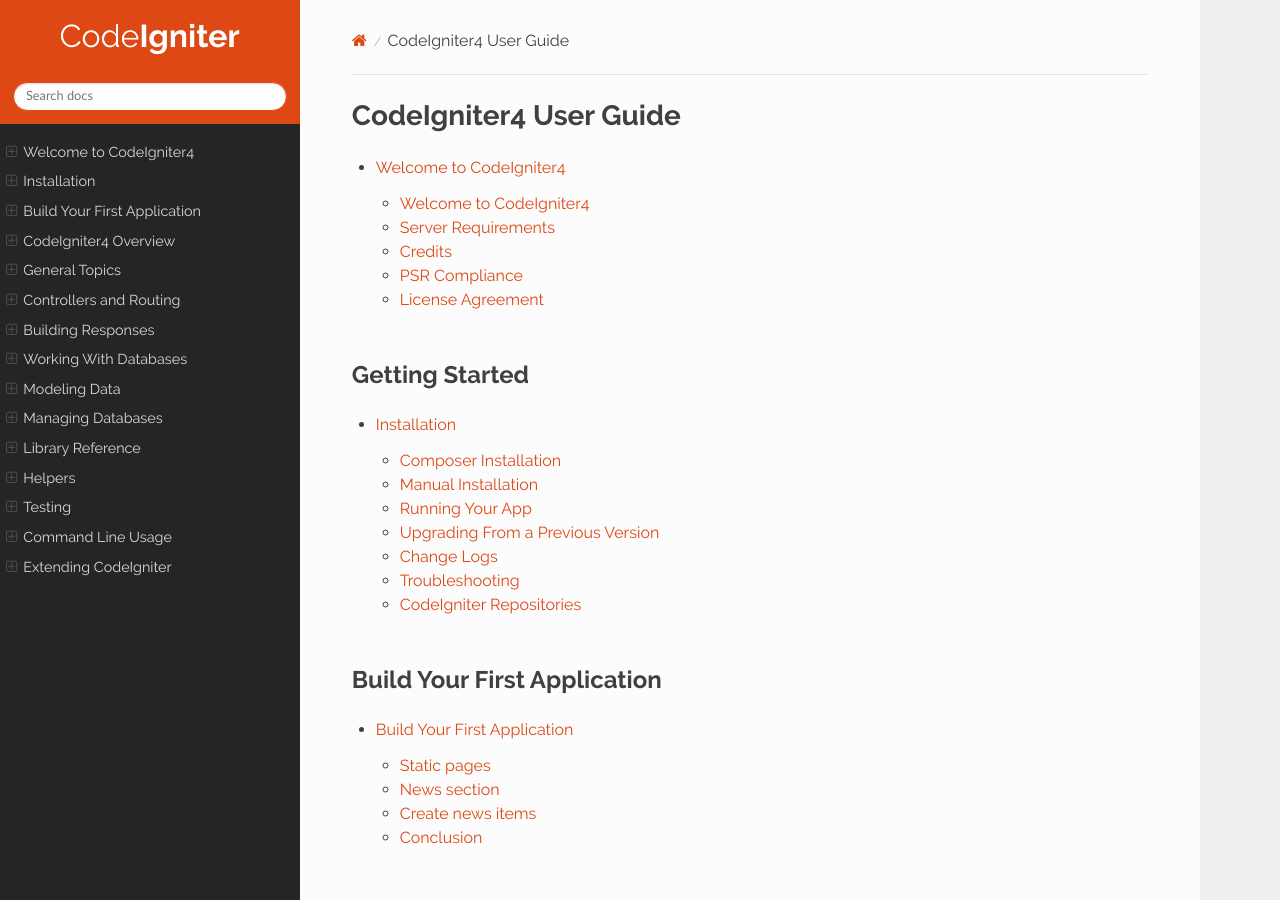
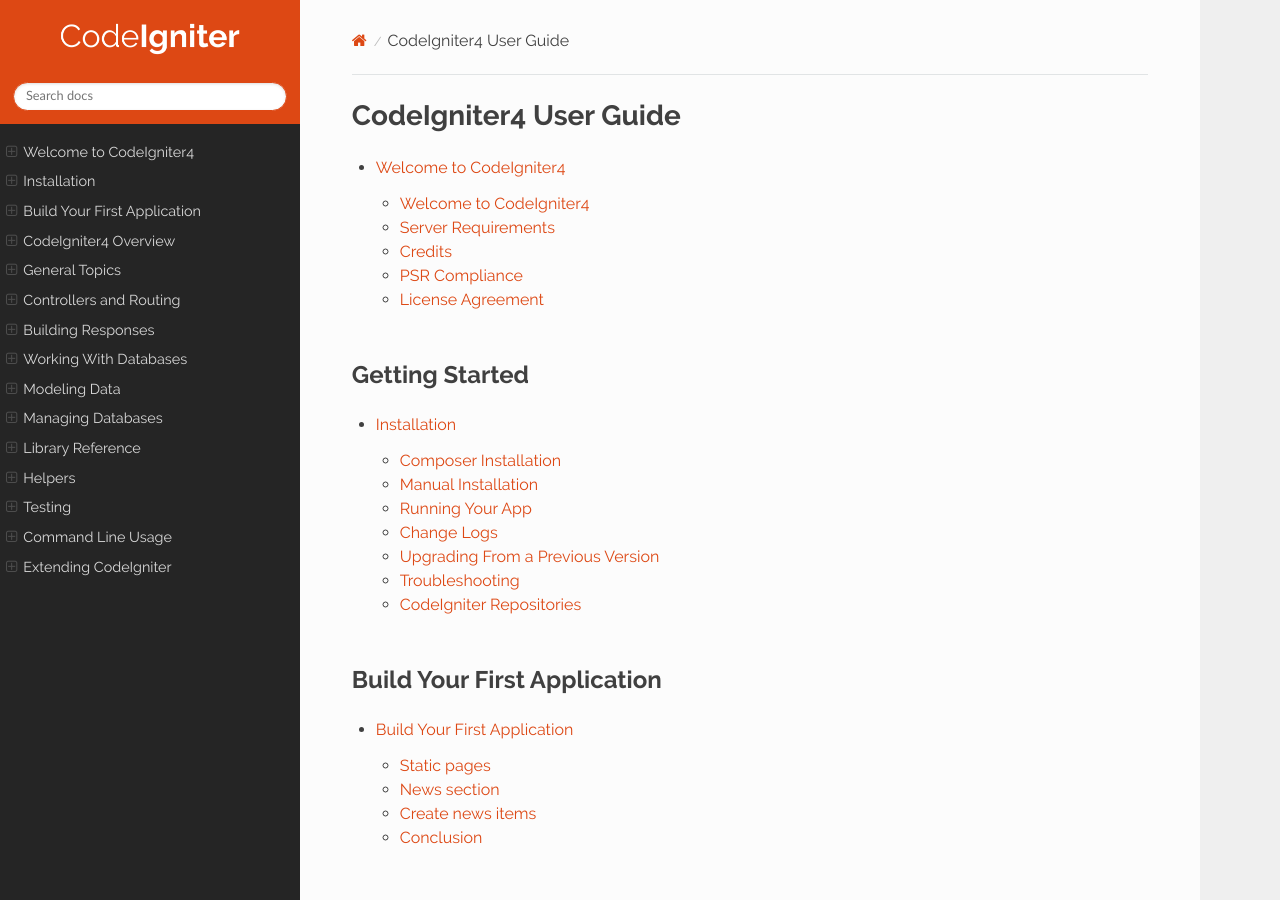
Before and after one commit to NEKOGET/ci4_user_guide_src, a Sphinx documentation site: the page built from source/index.rst, in a window 1280 px wide and 900 px high. Built offline with Sphinx 7.4.7 and the Read the Docs theme 2.0.0, drawn with Linux system fonts in a browser that asks for light colours.

Commit message:
docs: move "Change Logs" up
"Change Logs" should be for all versions, but "Upgrading" may be absent
if there are no upgrade instructions.

```diff
--- a/source/installation/index.rst
+++ b/source/installation/index.rst
@@ -18,8 +18,8 @@ Which is right for you?
     installing_composer
     installing_manual
     running
+    ../changelogs/index
     upgrading
-    ../changelogs/index
     troubleshooting
     repositories
 
```
